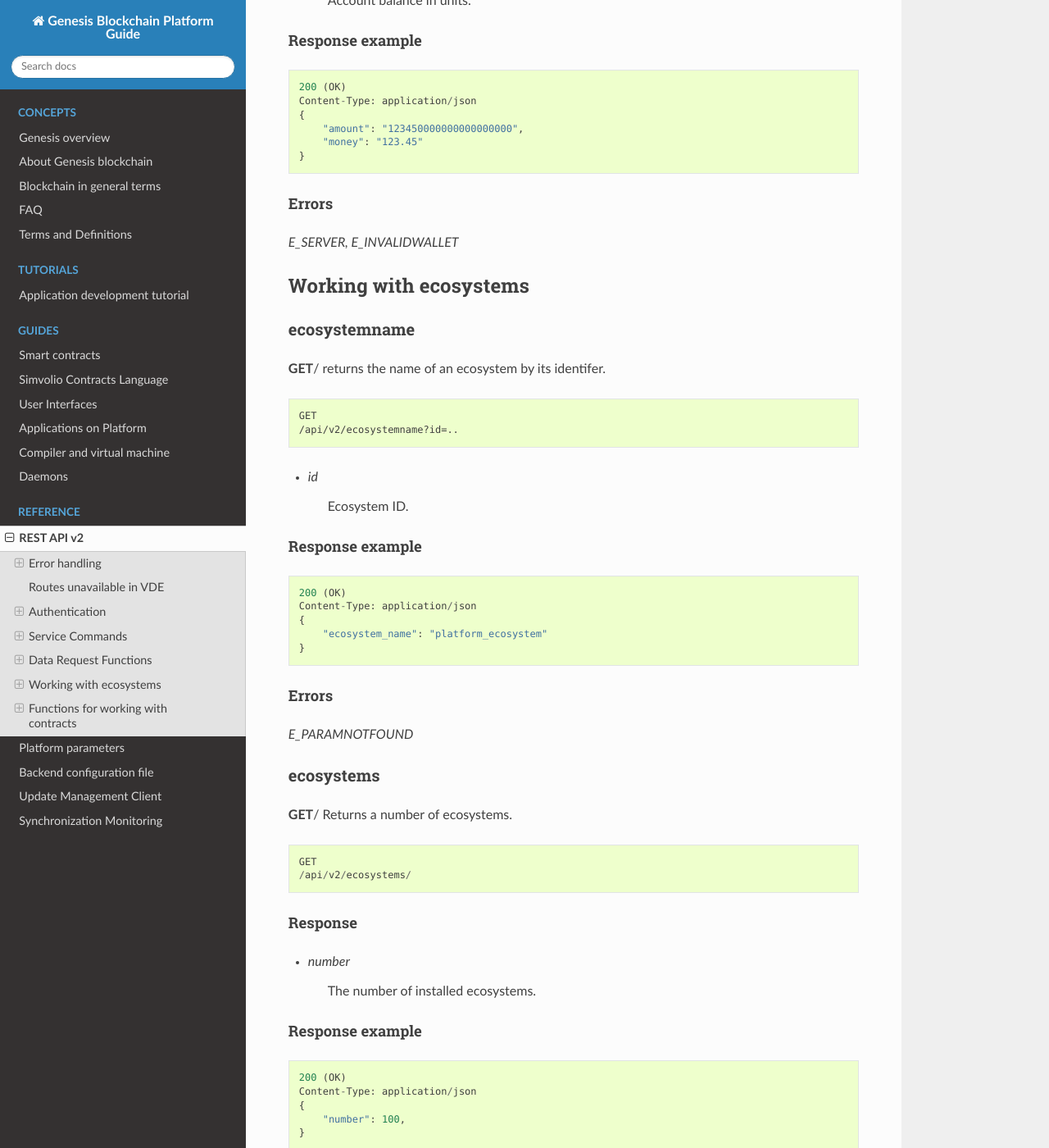
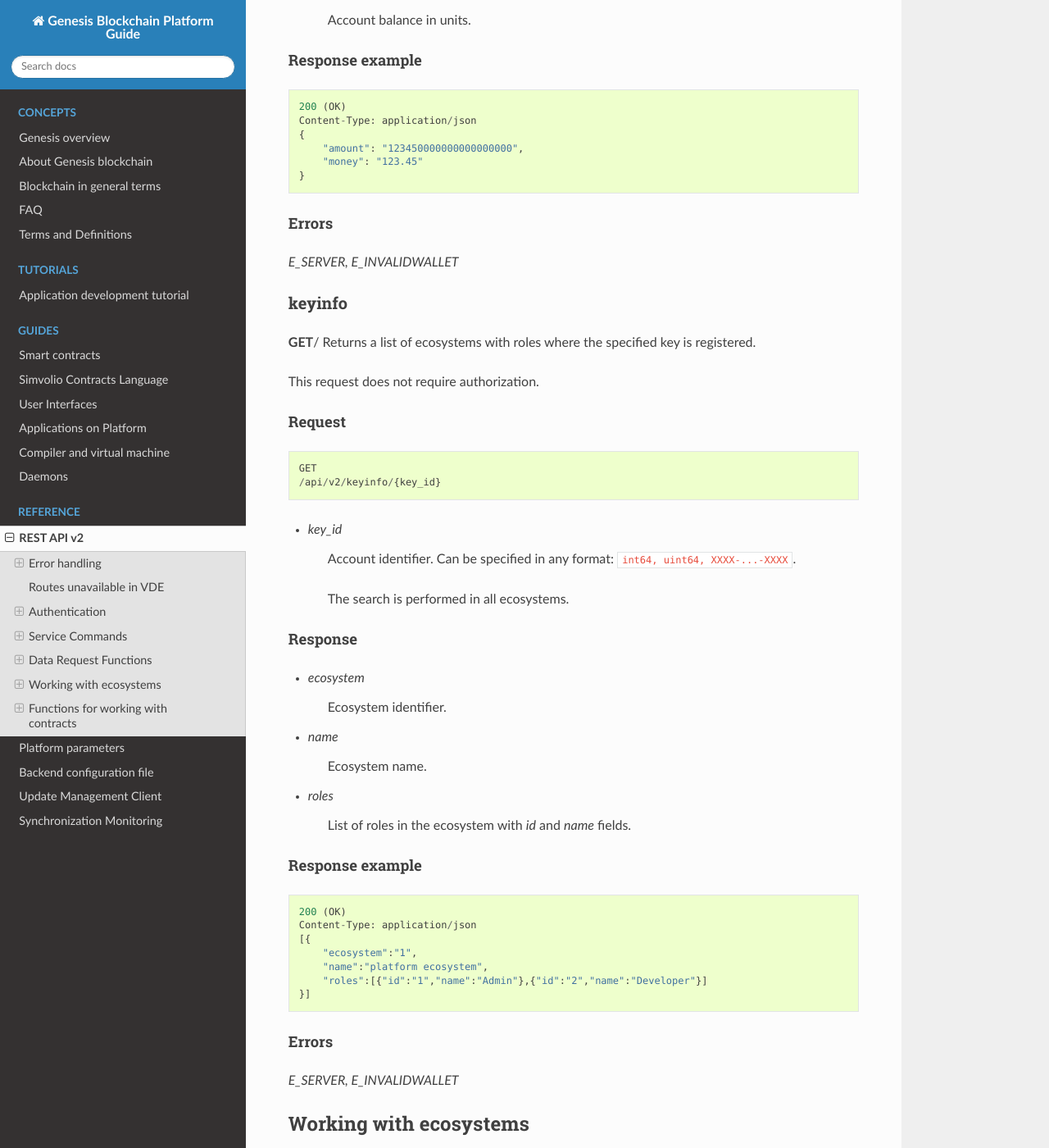
Before and after one commit to AplaProject/apla-docs-en, a Sphinx documentation site: the page built from source/reference/api2.rst, in a window 1280 px wide and 1400 px high, scrolled down 9558 px. Shown: the whole window at 82% size. Built offline with Sphinx 7.4.7 and the Read the Docs theme 2.0.0, drawn with Linux system fonts in a browser that asks for light colours; some of the changed text lies outside the part shown.

Commit message:
Add keyinfo method to api2.rst

```diff
--- a/source/reference/api2.rst
+++ b/source/reference/api2.rst
@@ -432,7 +432,7 @@
 
 * *key_id*
 
-    account id can be specified in any format - ``int64, uint64, XXXX-...-XXXX``. This wallet will be searched for in the ecosystem, which the user is currently logged in.
+    Account id. Can be specified in any format: ``int64, uint64, XXXX-...-XXXX``. This wallet will be searched for in the ecosystem where the user is currently logged in.
 
 
 Response
@@ -459,6 +459,66 @@
         "money": "123.45"
     }
 
+
+Errors
+""""""
+
+*E_SERVER, E_INVALIDWALLET*
+
+
+
+keyinfo
+-------
+
+**GET**/ Returns a list of ecosystems with roles where the specified key is registered.
+
+This request does not require authorization.
+
+
+Request
+"""""""
+
+.. code-block:: default
+
+    GET
+    /api/v2/keyinfo/{key_id}
+
+
+* *key_id*
+
+    Account identifier. Can be specified in any format: ``int64, uint64, XXXX-...-XXXX``.
+
+    The search is performed in all ecosystems.
+
+
+Response
+""""""""
+
+* *ecosystem*
+
+    Ecosystem identifier.
+
+* *name*
+
+    Ecosystem name.
+
+* *roles*
+
+    List of roles in the ecosystem with *id* and *name* fields.
+
+
+Response example
+""""""""""""""""
+
+.. code-block:: default
+
+    200 (OK)
+    Content-Type: application/json
+    [{
+        "ecosystem":"1",
+        "name":"platform ecosystem",
+        "roles":[{"id":"1","name":"Admin"},{"id":"2","name":"Developer"}]
+    }]
 
 Errors
 """"""
```
